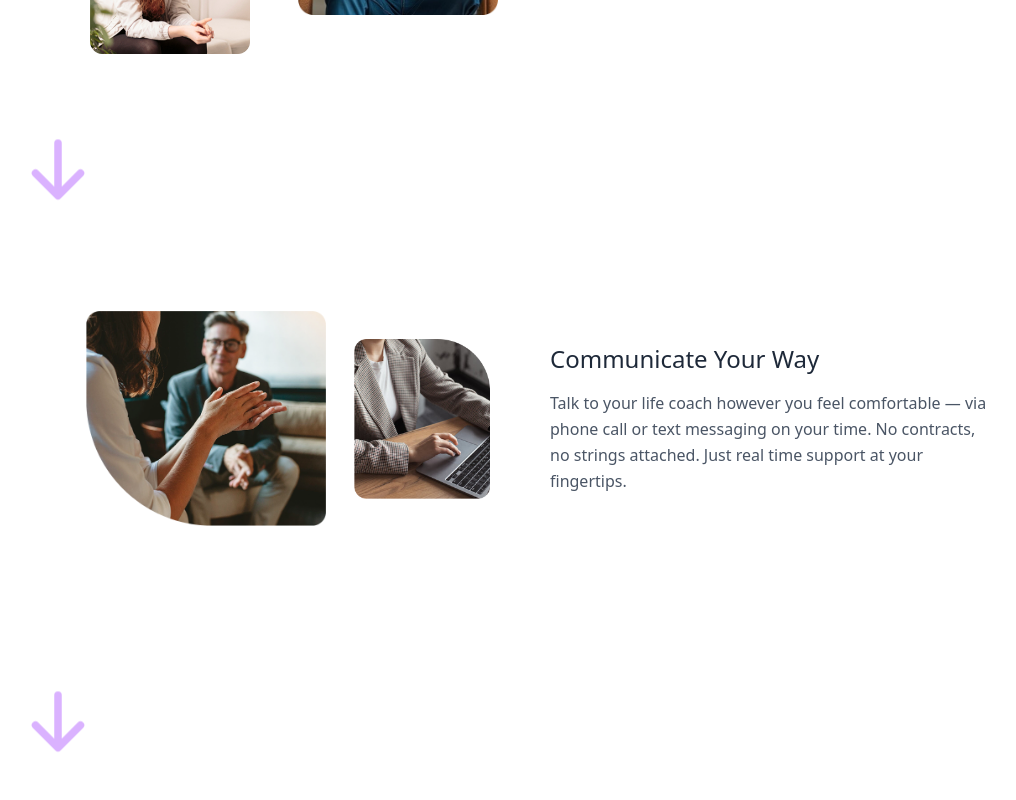
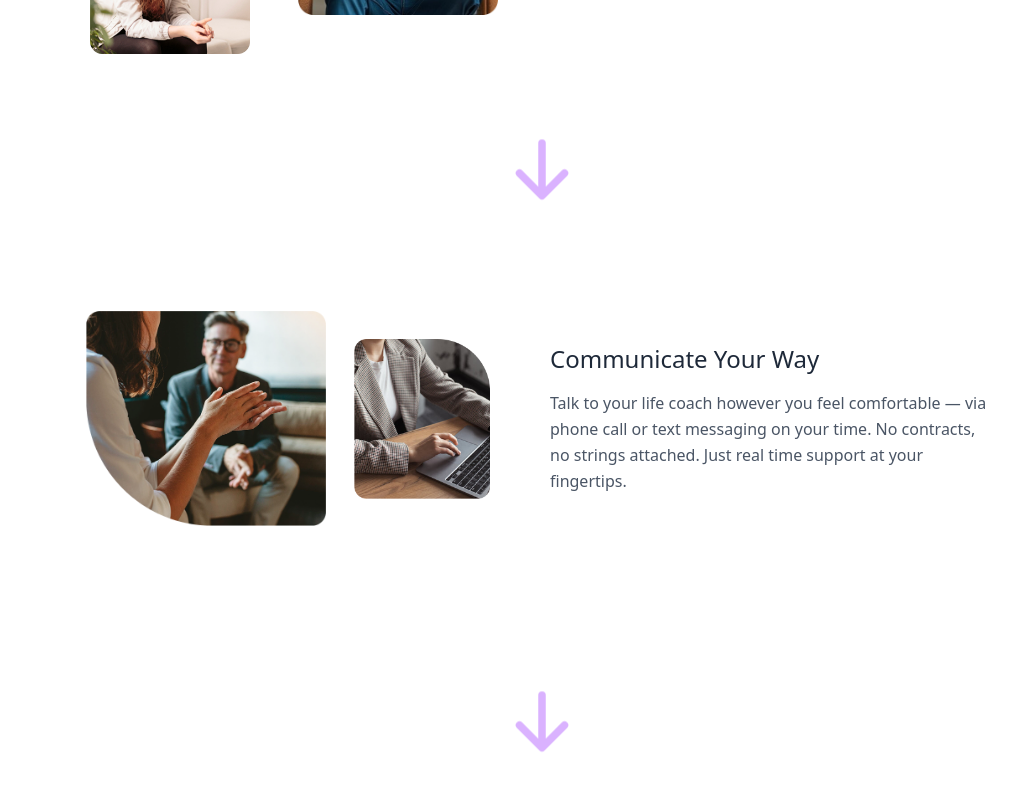
Before and after one commit to propakistanidev/BMLC, a React (Vite) app: page / in a window 1280 px wide. Shown: the part 2520-3320 px from the top of the page, without its empty margins (98-1114 px from the left). Built offline with nearby package versions, Linux system fonts and the light colour scheme.

Commit message:
Fix: Responsive Issues in some components

```diff
--- a/src/components/HowItWorks.tsx
+++ b/src/components/HowItWorks.tsx
@@ -7,6 +7,7 @@ import img5 from "../assets/step22.png";
 import img6 from "../assets/step31.png";
 import img7 from "../assets/step32.png";
 import img8 from "../assets/step33.png";
+
 
 function HowItWorks() {
     return (
@@ -35,7 +36,7 @@ function HowItWorks() {
                     </p>
                 </div>
             </div>
-            <div className="flex justify-center lg:justify-start lg:pl-20"> <Arrow /> </div>
+            <div className="flex justify-center items-center"> <Arrow /> </div>
 
             {/* Second Section */}
             <section className="py-12 md:py-20 px-4 bg-white text-gray-800">
@@ -53,7 +54,7 @@ function HowItWorks() {
                     </div>
                 </div>
             </section>
-            <div className="flex justify-center lg:justify-start lg:pl-20"> <Arrow /> </div>
+            <div className="flex justify-center items-center"> <Arrow /> </div>
 
             {/* Third Section */}
             <section className="py-12 md:py-20 bg-white text-gray-800">
```
